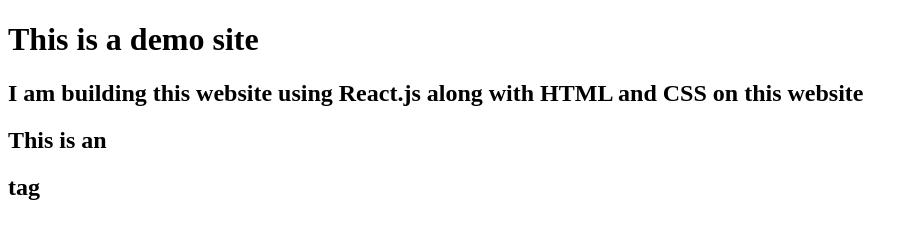
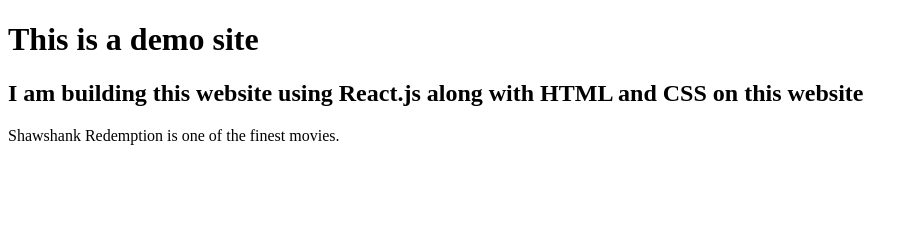
Before and after one commit to anandnitesh/DemoSiteOne, a plain HTML site: page index.html in a window 1280 px wide. Shown: the whole page, without its empty margins (0-918 px from the left). Drawn offline with Linux system fonts and the light colour scheme.

Commit message:
docs: Added movie details

```diff
--- a/index.html
+++ b/index.html
@@ -9,6 +9,6 @@
 <body>
     <h1> This is a demo site</h1>
     <h2>I am building this website using React.js along with HTML and CSS on this website </h2>
-    <h2>This is an <h2> tag</h2>
+    <p>Shawshank Redemption is one of the finest movies.</p>
 </body>
 </html>
```
